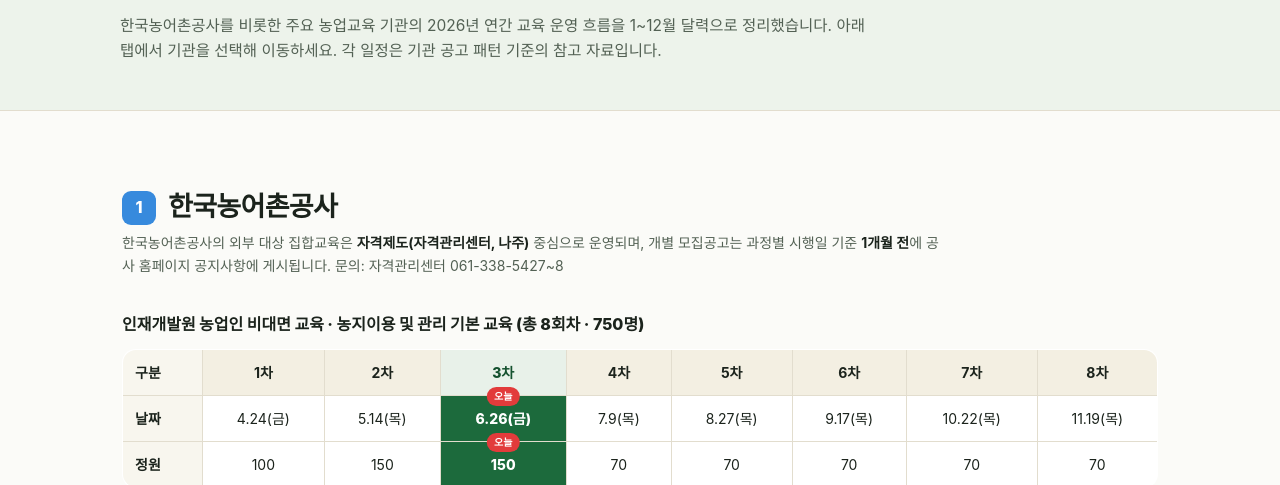
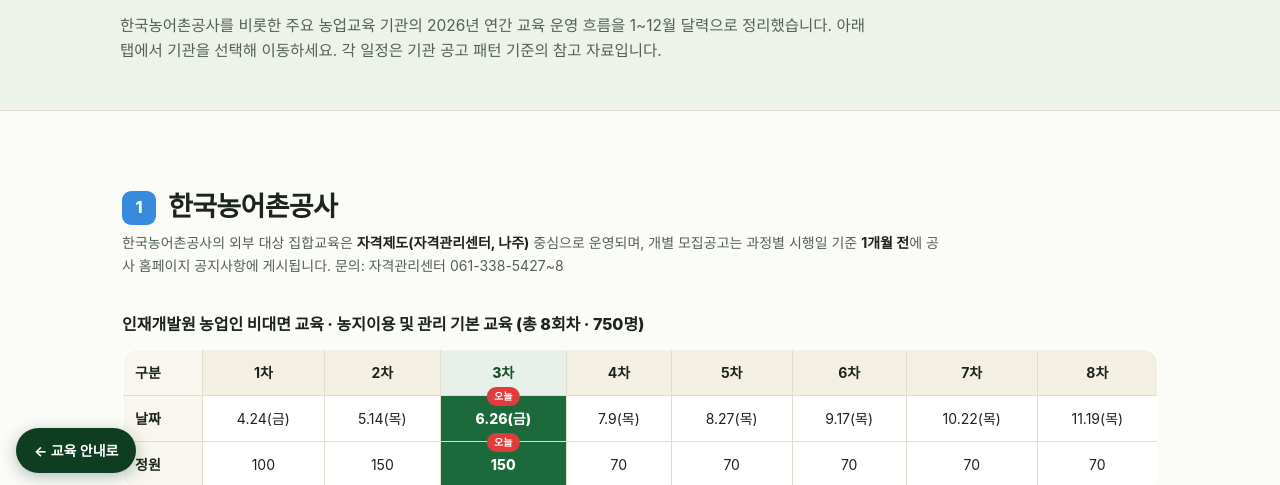
Before and after one commit to topbanker99-ai/zoom-attendance, a website: page annual.html in a window 1280 px wide. Shown: the part 311-796 px from the top of the page. Drawn offline with Linux system fonts and the light colour scheme; a web font is replaced by a local one.

Commit message:
Add files via upload

```diff
--- a/annual.html
+++ b/annual.html
@@ -360,6 +360,9 @@
   .disclaimer{background:#fbf6e9;border:1px solid var(--gold200);border-radius:12px;padding:18px 20px;font-size:13px;color:#6a5a2e;line-height:1.7}
   .disclaimer b{color:#5a4a1e}
 
+  .backpill{position:fixed;left:16px;bottom:16px;z-index:120;background:var(--g900);color:#fff;text-decoration:none;font-size:14px;font-weight:700;padding:11px 18px;border-radius:999px;box-shadow:0 4px 16px rgba(15,60,35,.3);display:inline-flex;align-items:center;gap:6px}
+  .backpill:hover{background:#0b3018}
+
   @media (max-width:640px){
     .inst-tabs{top:100px}
     .cal-head,.cal-row{grid-template-columns:110px repeat(12,1fr)}
@@ -369,6 +372,7 @@
 </head>
 <body>
 <a class="skip" href="#inst-krc">본문 바로가기</a>
+<a class="backpill" href="edu.html">← 교육 안내로</a>
 <header class="site-header">
   <div class="wrap hdr-row">
     <a class="brand" href="#top" aria-label="한국농어촌공사 인재개발원 홈">
```
